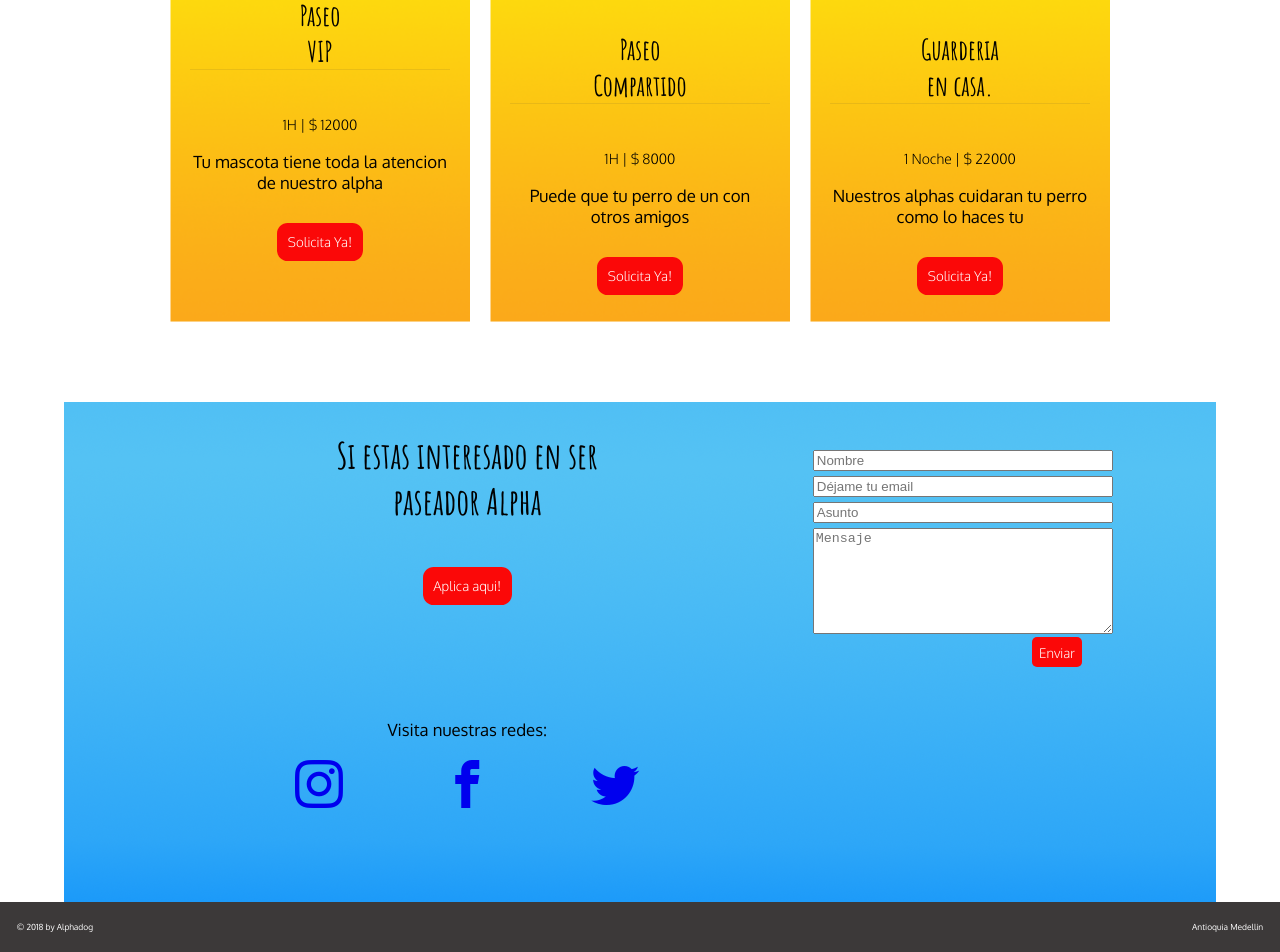
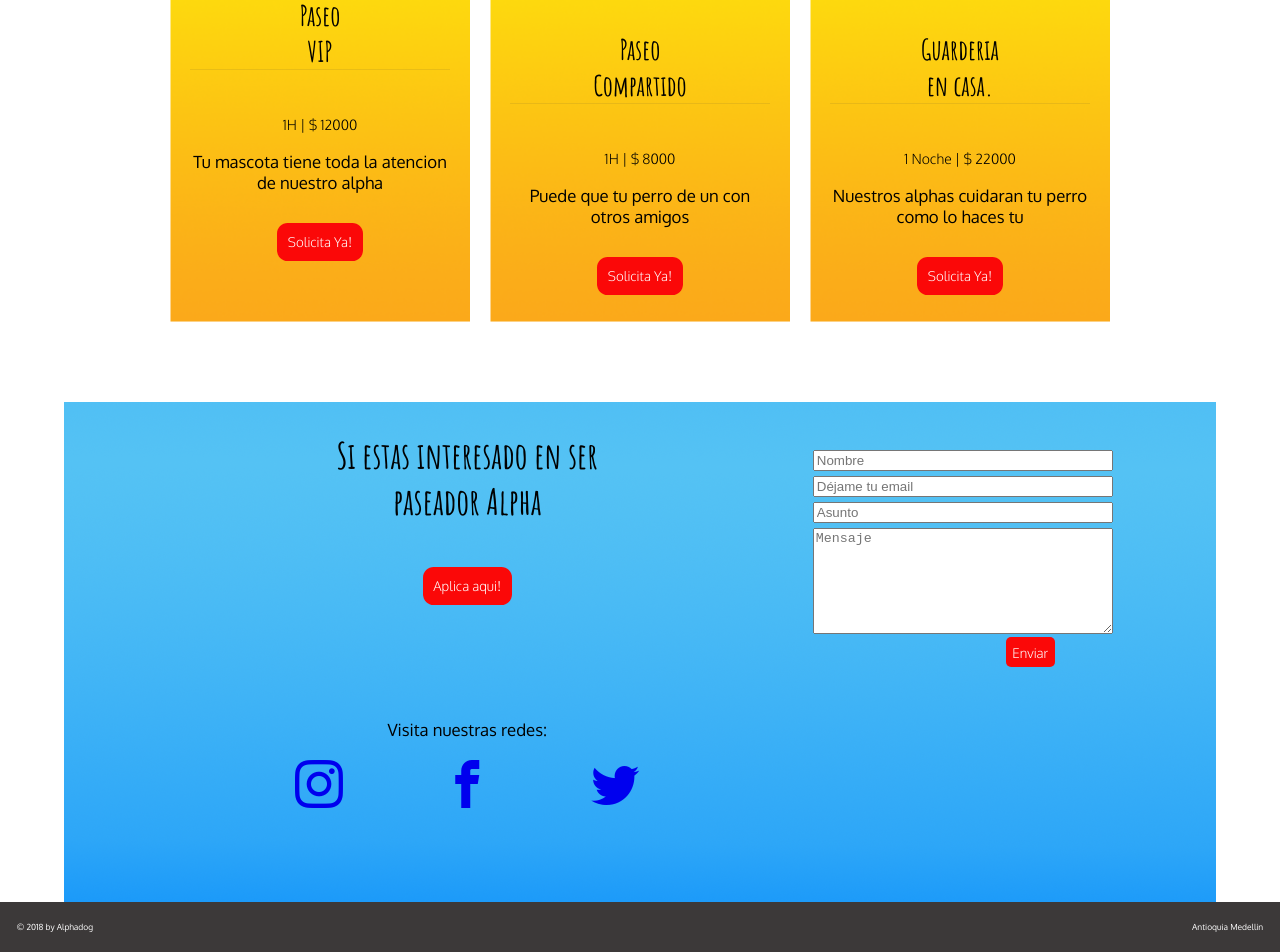
Before and after one commit to dongeodev/Alphadog, a plain HTML site: page index.html in a window 1280 px wide. Shown: the part 1630-2582 px from the top of the page. Drawn offline with Linux system fonts and the light colour scheme; files whose address does not match are found by name.

Commit message:
fix bug footer

```diff
--- a/index.css
+++ b/index.css
@@ -284,7 +284,7 @@ h4{
     height: 100px;
 }
 .btn-send{
-    margin: 0 0 0 10.7em;
+    margin: 0 0 0 6.7em;
     padding: 0.5em;
     border-radius:5px;
 }
```
